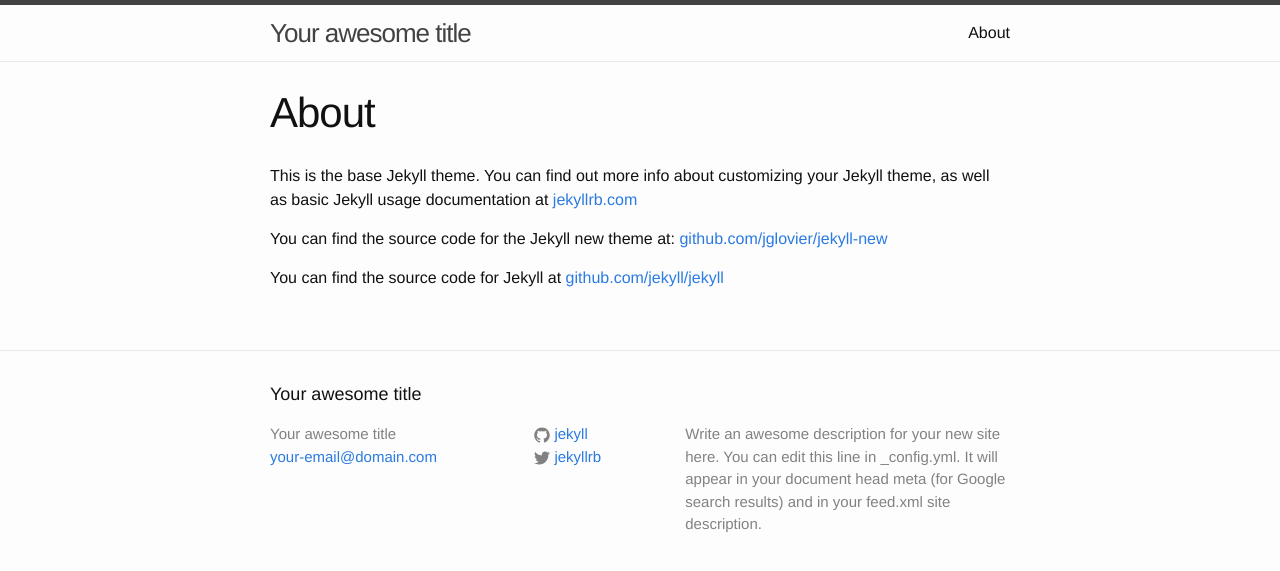
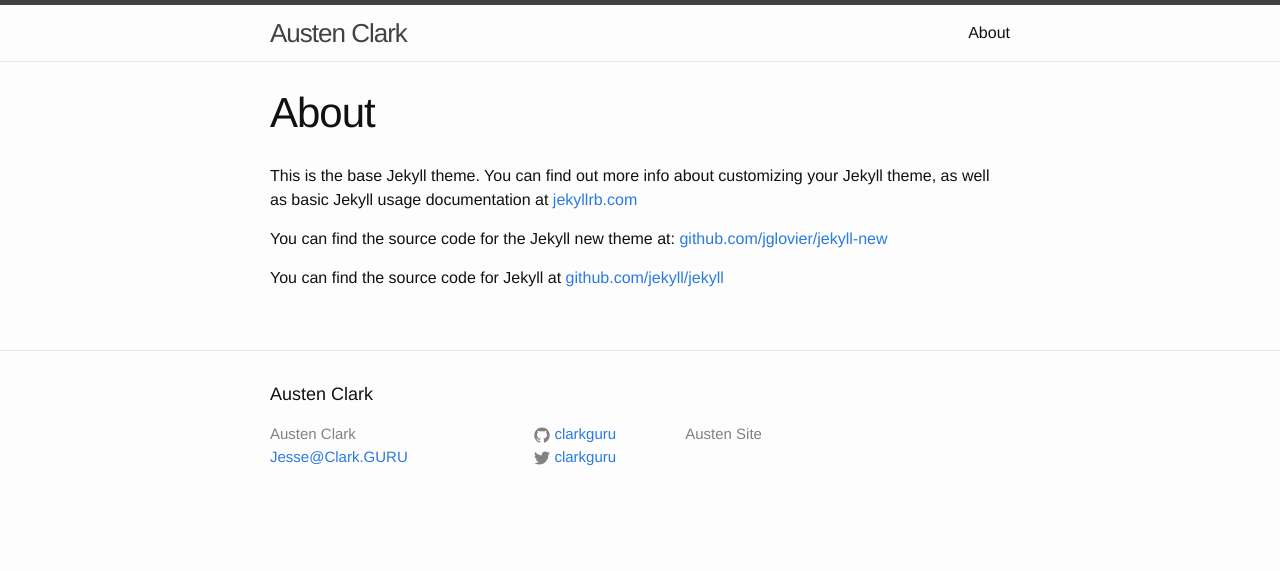
Before and after one commit to austenclark/austenclark.github.io, a Jekyll site: the page built from about.md, in a window 1280 px wide. Shown: the top 571 px of the page. Built offline with Jekyll 4.4.1, drawn with Linux system fonts in a browser that asks for light colours.

Commit message:
Update _config.yml

```diff
--- a/_config.yml
+++ b/_config.yml
@@ -1,14 +1,12 @@
 # Site settings
-title: Your awesome title
-email: your-email@domain.com
+title: Austen Clark
+email: Jesse@Clark.GURU
 description: > # this means to ignore newlines until "baseurl:"
-  Write an awesome description for your new site here. You can edit this
-  line in _config.yml. It will appear in your document head meta (for
-  Google search results) and in your feed.xml site description.
+    Austen Site
 baseurl: "" # the subpath of your site, e.g. /blog/
-url: "http://yourdomain.com" # the base hostname & protocol for your site
-twitter_username: jekyllrb
-github_username:  jekyll
+url: "http://AustenClark.com" # the base hostname & protocol for your site
+twitter_username: clarkguru
+github_username:  clarkguru
 
 # Build settings
 markdown: kramdown
```
